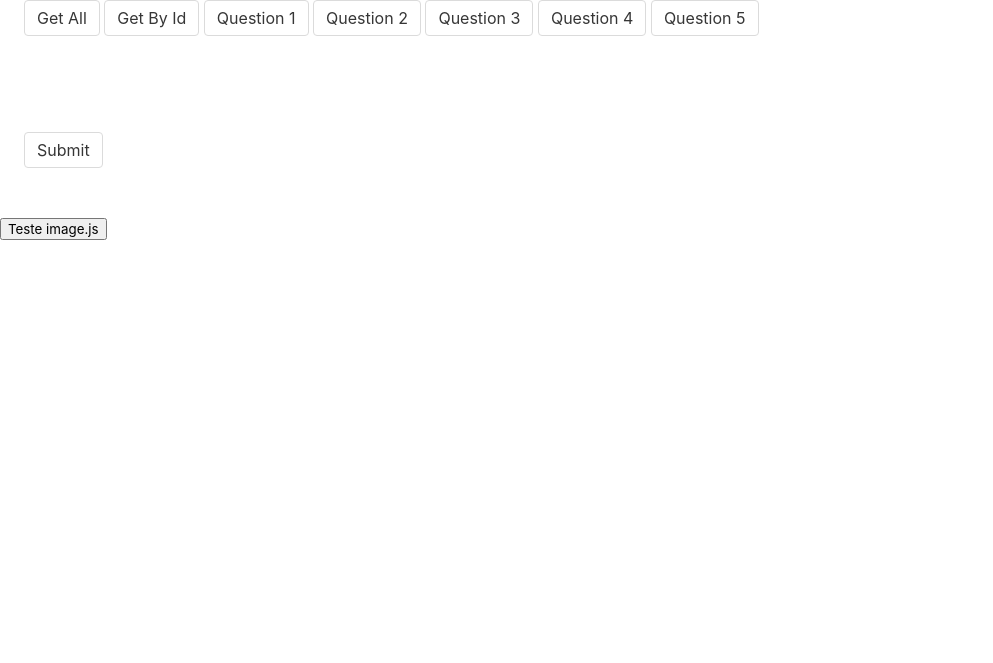
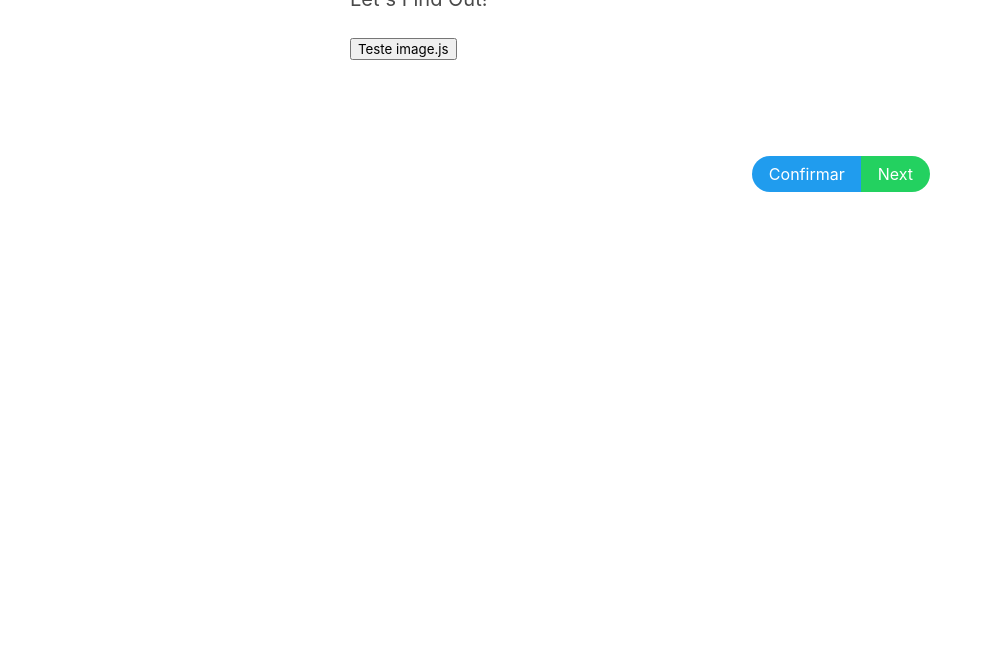
Before and after one commit to mathvalenza/bootcamp-final-project, a website: page index.html in a window 1280 px wide. Shown: the part 137-800 px from the top of the page, without its empty margins (0-993 px from the left). Drawn offline with nearby package versions, Linux system fonts and the light colour scheme.

Commit message:
Alteração no front

```diff
--- a/images.js
+++ b/images.js
@@ -1,5 +1,5 @@
 $("#request-image").click(function() {
-    getUrlImage('obiwankenobi');
+    getUrlImage('Ben Quadinaros');
 });
 
 function getUrlImage(image){
--- a/index.html
+++ b/index.html
@@ -13,33 +13,39 @@
 
   </head>
 
-<body>
+  <body class="columns is-centered">
+    <div class="column is-half">
       <section class="section">
         <h1 class="title">How much do you know about Star Wars?</h1>
-    <h1 class="subtitle">Let's Play!</h1>
+        <h1 class="subtitle">Let's Find Out!</h1>
+        <!-- <button id="get-all" class="button">Get All</button> -->
+        <!-- <button id="get-by-id" class="button">Get By Id</button> -->
+        <!-- <button id="question-1" class="button">Question 1</button> -->
+        <!-- <button id="question-2" class="button">Question 2</button> -->
+        <!-- <button id="question-3" class="button">Question 3</button> -->
+        <!-- <button id="question-4" class="button">Question 4</button> -->
+        <!-- <button id="question-5" class="button">Question 5</button> -->
 
-    <button id="get-all" class="button">Get All</button>
-    <button id="get-by-id" class="button">Get By Id</button>
-    <button id="question-1" class="button">Question 1</button>
-    <button id="question-2" class="button">Question 2</button>
-    <button id="question-3" class="button">Question 3</button>
-    <button id="question-4" class="button">Question 4</button>
-    <button id="question-5" class="button">Question 5</button>
+        <button id="request-image"> Teste image.js</button>
+
+        <div class="columns is-centered">
+          <div id="image"></div>
+        </div>
 
         <section class="section" id="form">
           <h1 class="subtitle" id="question"></h1>
-
-    </section>
-    <input type="submit" value="Submit" id="submit" class="button">
         </section>
 
-  <section>
-    <button id="request-image"> Teste image.js</button>
-    <div id="image"></div>
+        <div class="buttons has-addons is-right">
+            <button class="button is-rounded is-info" id="submit">Confirmar</button>
+            <button class="button is-rounded is-success">Next</button>
+        </div>
       </section>
+    </div>
+
+
 
     <script src="index.js"></script>
     <script src="images.js"></script>
   </body>
-
 </html>
```
Lines whose indentation alone changed are shown as unchanged.
